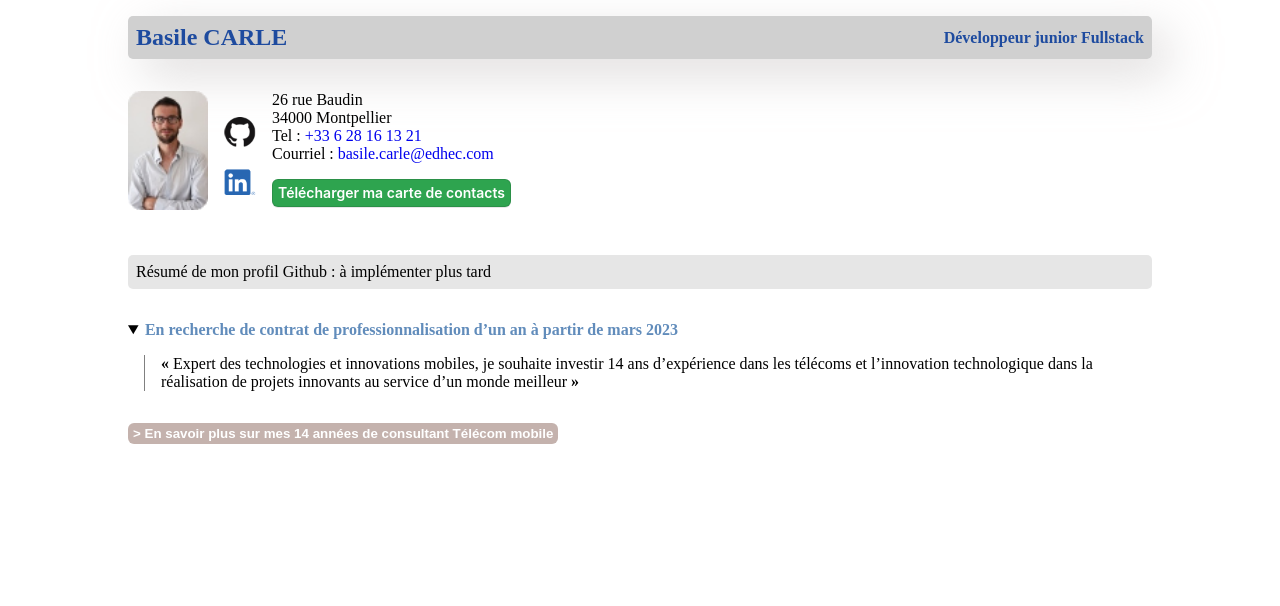
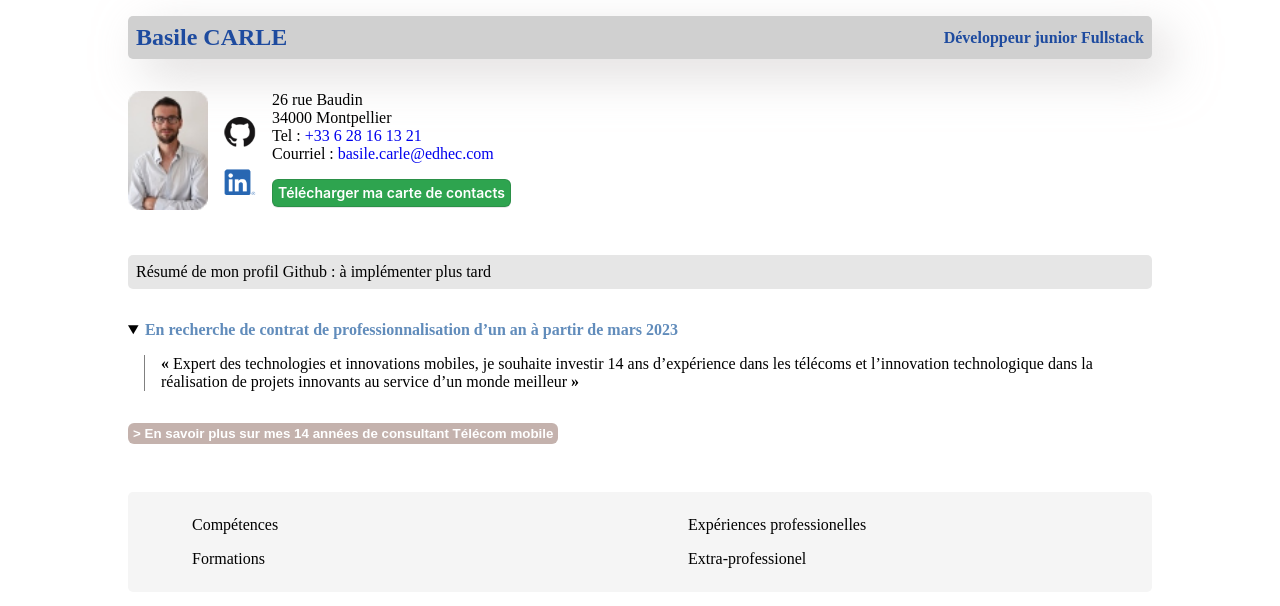
Before and after one commit to bebaile/CV-Basile-Carle, a React (Vite) app in the folder frontend/: page / in a window 1280 px wide. Shown: the top 606 px of the page. Built offline with nearby package versions, Linux system fonts and the light colour scheme.

Commit message:
1ère base pour l'onglet permettant de sélectionner les éléments à afficher

```diff
--- a/frontend/src/App.css
+++ b/frontend/src/App.css
@@ -165,3 +165,26 @@
   margin: 1rem 0rem;
   color: white;
 }
+
+/* ------- */
+
+.cv-sections {
+  width: clamp(375px, 1024px, 100vw - 1rem);
+  min-width: 375px - 1rem;
+  max-width: 1024px;
+  margin: 1rem;
+}
+
+.onglet {
+  display: flex;
+  justify-content: space-around;
+  border-radius: 5px;
+  background-color: whitesmoke;
+  padding: 1rem;
+  flex-wrap: wrap;
+}
+
+.onglet div {
+  margin: 0.5rem;
+  width: 50vh;
+}
--- a/frontend/src/App.jsx
+++ b/frontend/src/App.jsx
@@ -3,6 +3,7 @@ import Navbar from "@components/Navbar";
 import GeneralInfo from "@components/GeneralInfo";
 import GithubSummary from "@components/GithubSummary";
 import ProfessionalObjectives from "@components/ProfessionalObjectives";
+import CvSections from "@components/CvSections";
 import "./App.css";
 
 function App() {
@@ -12,6 +13,7 @@ function App() {
       <GeneralInfo />
       <GithubSummary />
       <ProfessionalObjectives />
+      <CvSections />
     </div>
   );
 }
--- /dev/null
+++ b/frontend/src/components/CvSections.jsx
@@ -0,0 +1,18 @@
+import React from "react";
+
+function CvSections() {
+  return (
+    <div className="container">
+      <div className="cv-sections">
+        <div className="onglet">
+          <div>Compétences</div>
+          <div>Expériences professionelles</div>
+          <div>Formations</div>
+          <div>Extra-professionel</div>
+        </div>
+      </div>
+    </div>
+  );
+}
+
+export default CvSections;
```
